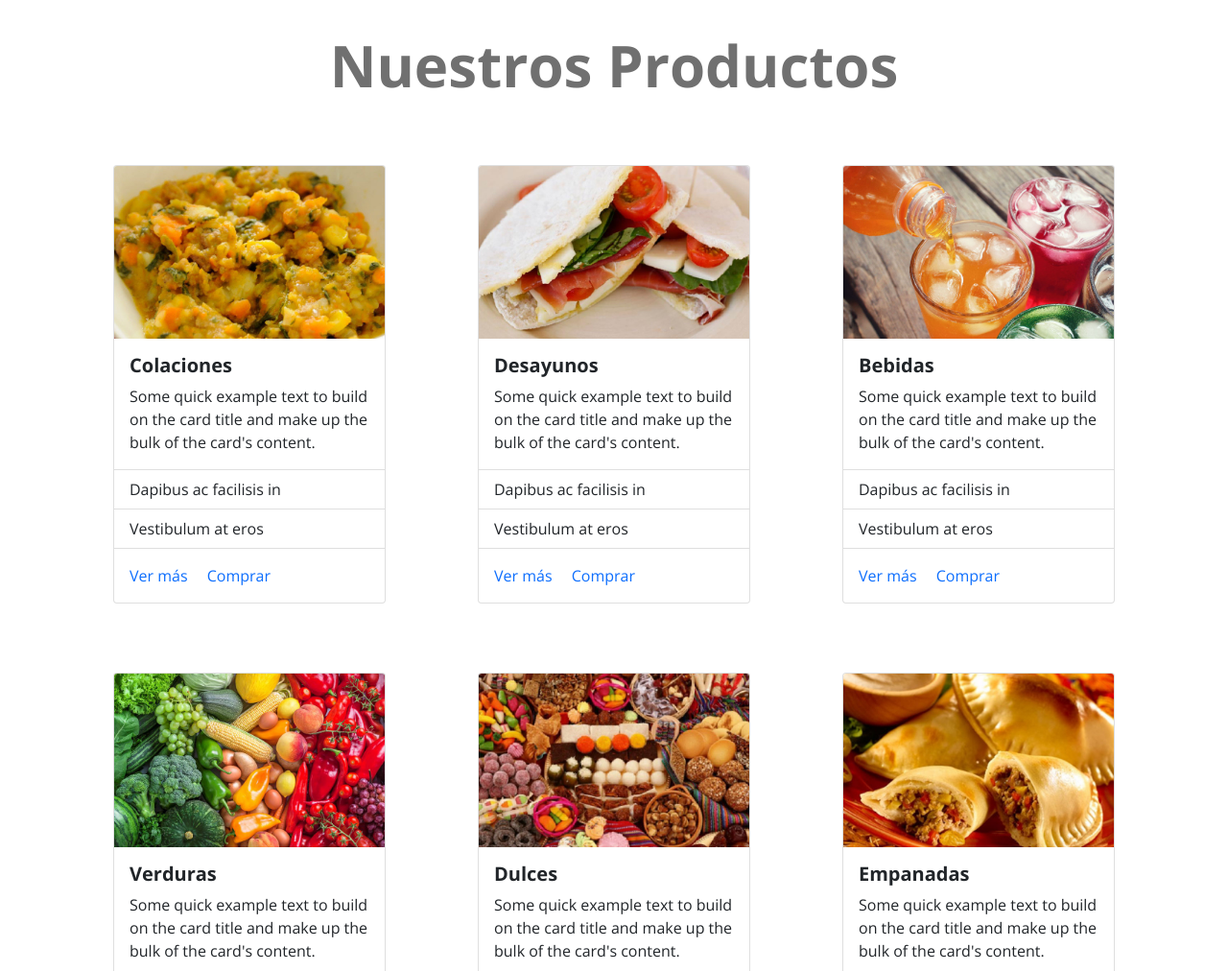
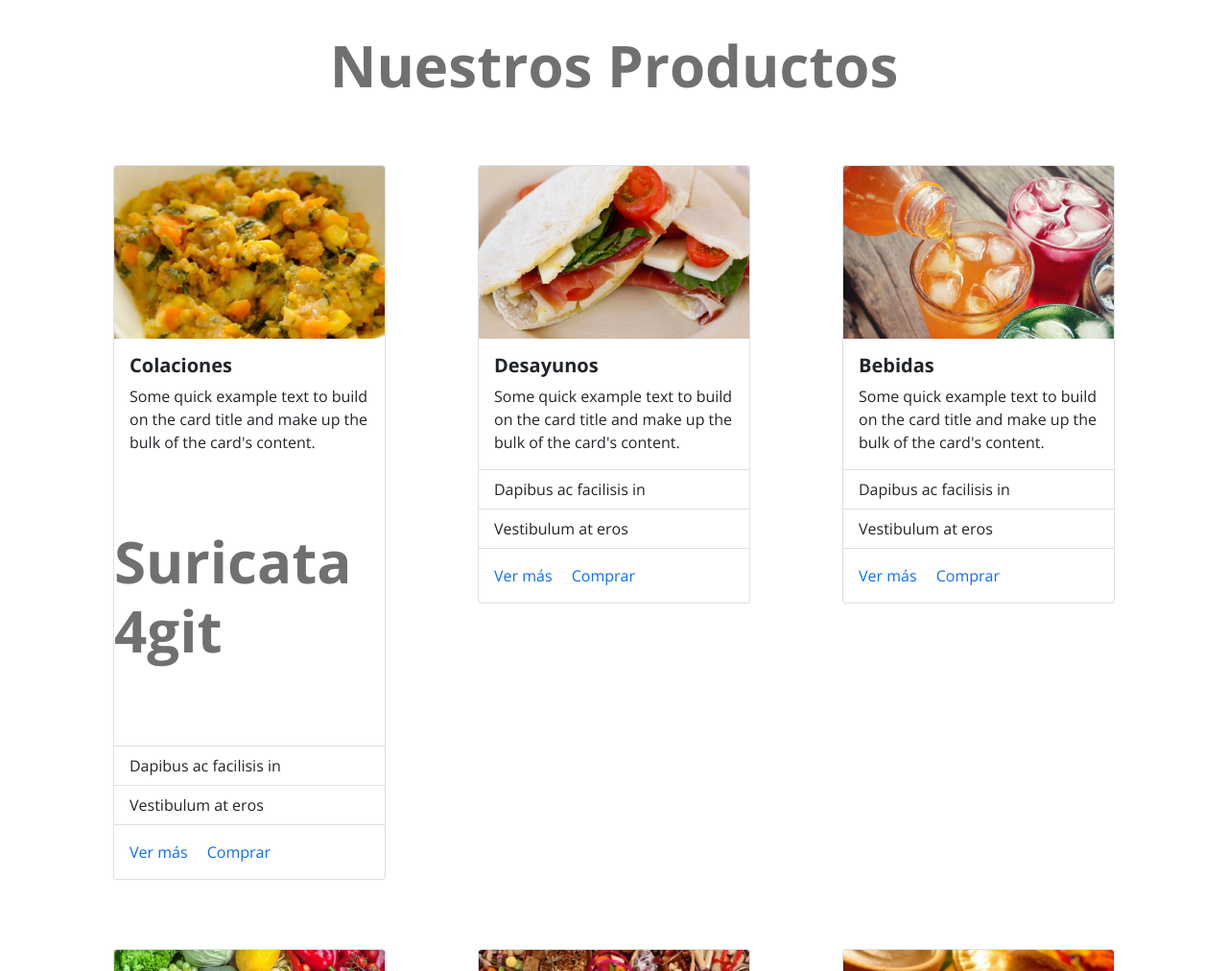
Before and after one commit to RobertoCastilloC/suricata, a plain HTML site: page Suricata-resuelto/index.html in a window 1280 px wide. Shown: the part 88-1100 px from the top of the page at 96% size. Drawn offline with nearby package versions, Linux system fonts and the light colour scheme.

Commit message:
agregando h1

```diff
--- a/Suricata-resuelto/index.html
+++ b/Suricata-resuelto/index.html
@@ -62,6 +62,7 @@
               bulk of the card's content.
             </p>
           </div>
+          <h1>Suricata 4git <address></address></h1>
           <ul class="list-group list-group-flush">
             <li class="list-group-item">Dapibus ac facilisis in</li>
             <li class="list-group-item">Vestibulum at eros</li>
```
